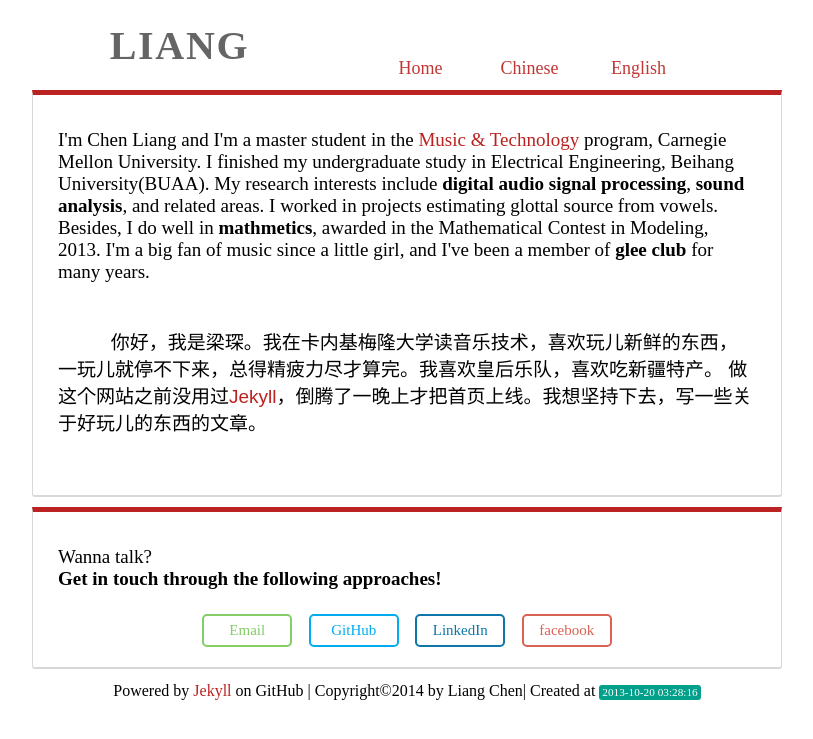
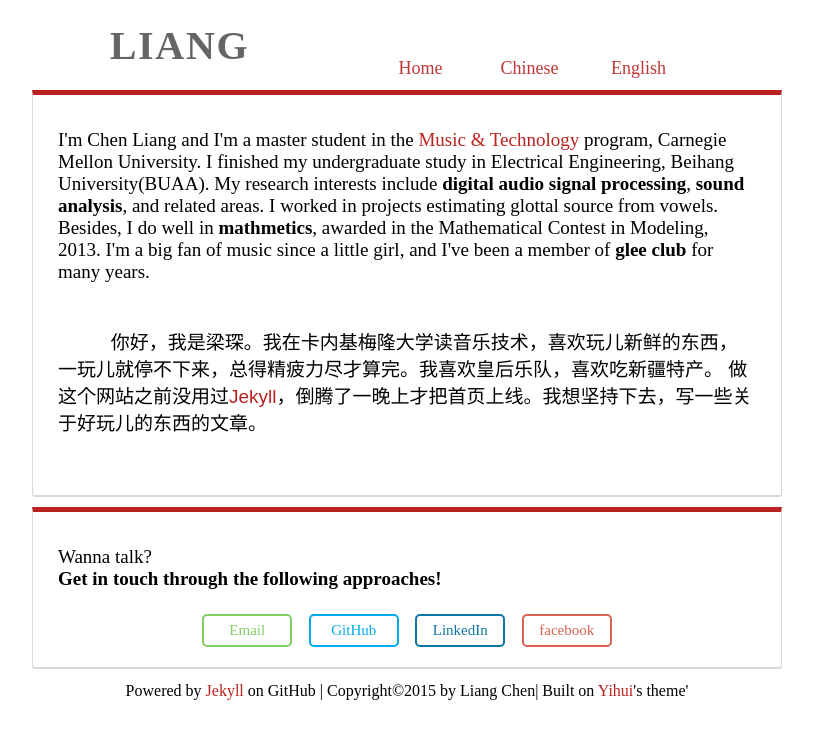
Before and after one commit to liangchen1ce/liangchen1ce.github.io, a Jekyll site: the page built from index.html, in a window 1280 px wide. Shown: the top 739 px of the page, without its empty margins (233-1046 px from the left). Built offline with Jekyll 4.4.1, drawn with Linux system fonts in a browser that asks for light colours; nearby versions of some CDN libraries; some web fonts are replaced; Markdown is read by kramdown in place of the engine named in the settings.

Commit message:
update footnote

```diff
--- a/index.html
+++ b/index.html
@@ -24,7 +24,7 @@ excerpt: Liang Chen from Beijing, China
         <div class="about animated fadeInDown">
             <h3>Wanna talk?<br><strong>Get in touch through the following approaches!</strong></h3>
             <a class="contactButton" id="email" href="mailto:chenlian@andrew.cmu.edu">Email</a>
-            <a class="contactButton" id="renren" href="https://github.com/liangchen1ce">GitHub</a>
+            <a class="contactButton" id="renren" href="https://github.com/chenlianMT">GitHub</a>
             <a class="contactButton" id="linkedin" href="http://www.linkedin.com/pub/chen-liang/67/ba5/20">LinkedIn</a>
 			<a class="contactButton" id="facebook" href="https://www.facebook.com/chenliang.1992">facebook</a>
         </div>
@@ -32,7 +32,7 @@ excerpt: Liang Chen from Beijing, China
     </div>
 
 	<footer>
-		<p><small>Powered by <a href="https://github.com/mojombo/jekyll">Jekyll</a> on GitHub | Copyright©2014 by Liang Chen| Created at <span class="label label-info">2013-10-20 03:28:16</span></small></p>
+		<p><small>Powered by <a href="https://github.com/mojombo/jekyll">Jekyll</a> on GitHub | Copyright©2015 by Liang Chen| Built on <a href="http://yihui.name">Yihui</a>'s theme'</small></p>
 	</footer>
 </div>
 
```
